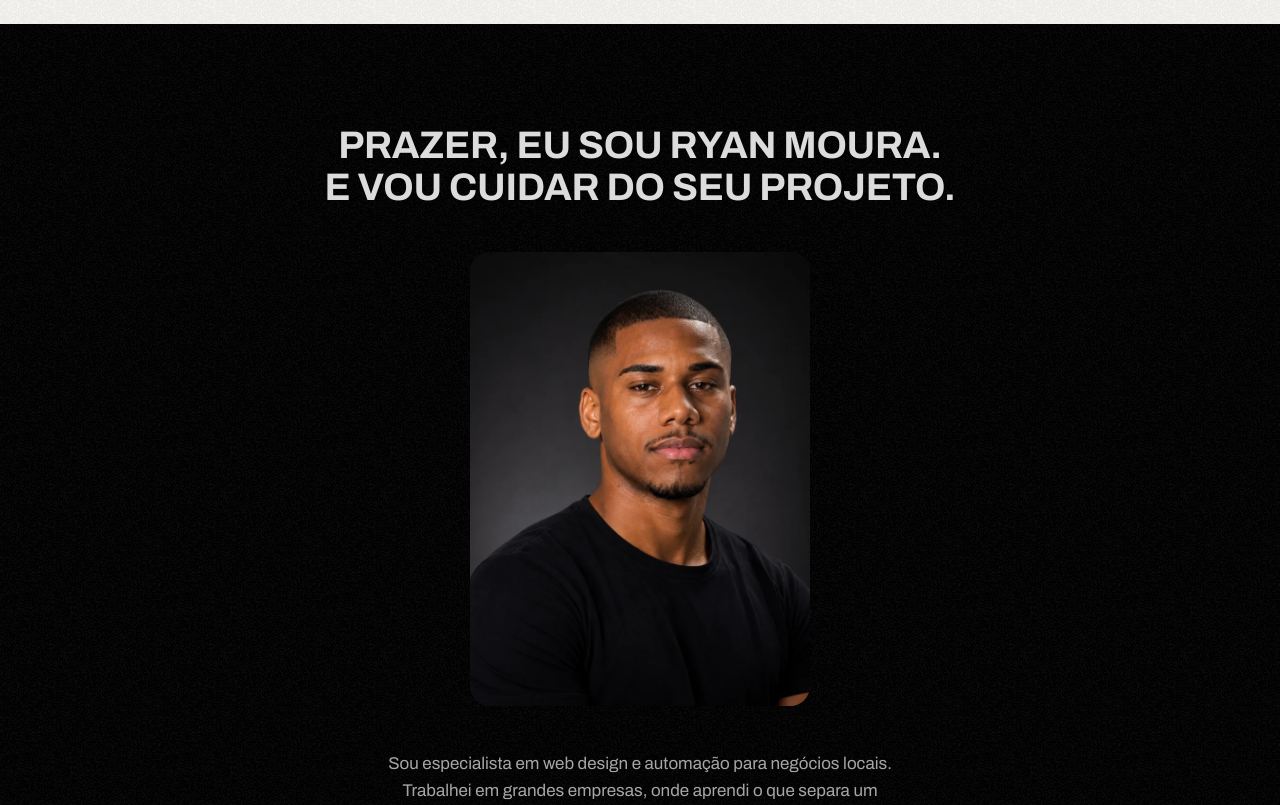
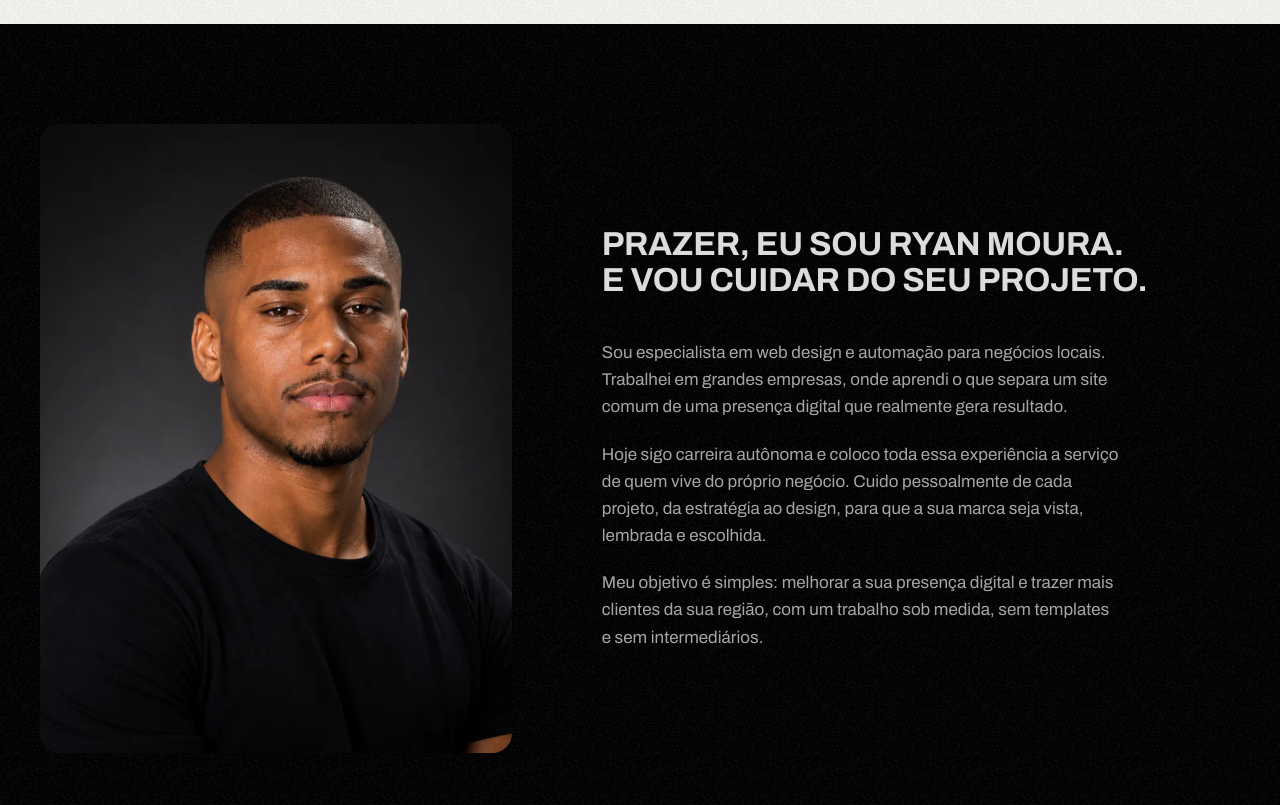
Before and after one commit to mourawebdesign-code/rume.proposta, a React (Vite) app: page / in a window 1280 px wide. Shown: the part 5580-6385 px from the top of the page. Built offline with nearby package versions, Linux system fonts and the light colour scheme.

Commit message:
Seção Sobre em duas colunas no desktop
Co-Authored-By: Claude Sonnet 5.5 <noreply@anthropic.com>

```diff
--- a/src/layout.css
+++ b/src/layout.css
@@ -776,6 +776,38 @@
   font: 400 17px / 1.6 var(--body);
   color: rgba(220, 220, 220, 0.75);
 }
+/* Desktop only: photo on the left, headline + bio on the right. */
+@media (min-width: 1200px) {
+  .rume-about-inner {
+    display: grid;
+    grid-template-columns: minmax(0, 0.85fr) minmax(0, 1.15fr);
+    column-gap: 90px;
+    align-items: center;
+    text-align: left;
+  }
+  .rume-about-photo {
+    order: 0;
+    width: 100%;
+    max-width: 500px;
+  }
+  .rume-about-content {
+    display: flex;
+    flex-direction: column;
+    gap: 40px;
+  }
+  .rume-about-headline {
+    order: 0;
+    font-size: clamp(26px, 2.6vw, 42px);
+  }
+  .rume-about-paragraphs {
+    order: 0;
+    align-items: flex-start;
+    max-width: 520px;
+  }
+  .rume-about-inner .rume-about-paragraphs p {
+    text-wrap: pretty;
+  }
+}
 
 .home-subheadline,
 .home-strategic-text,
```
